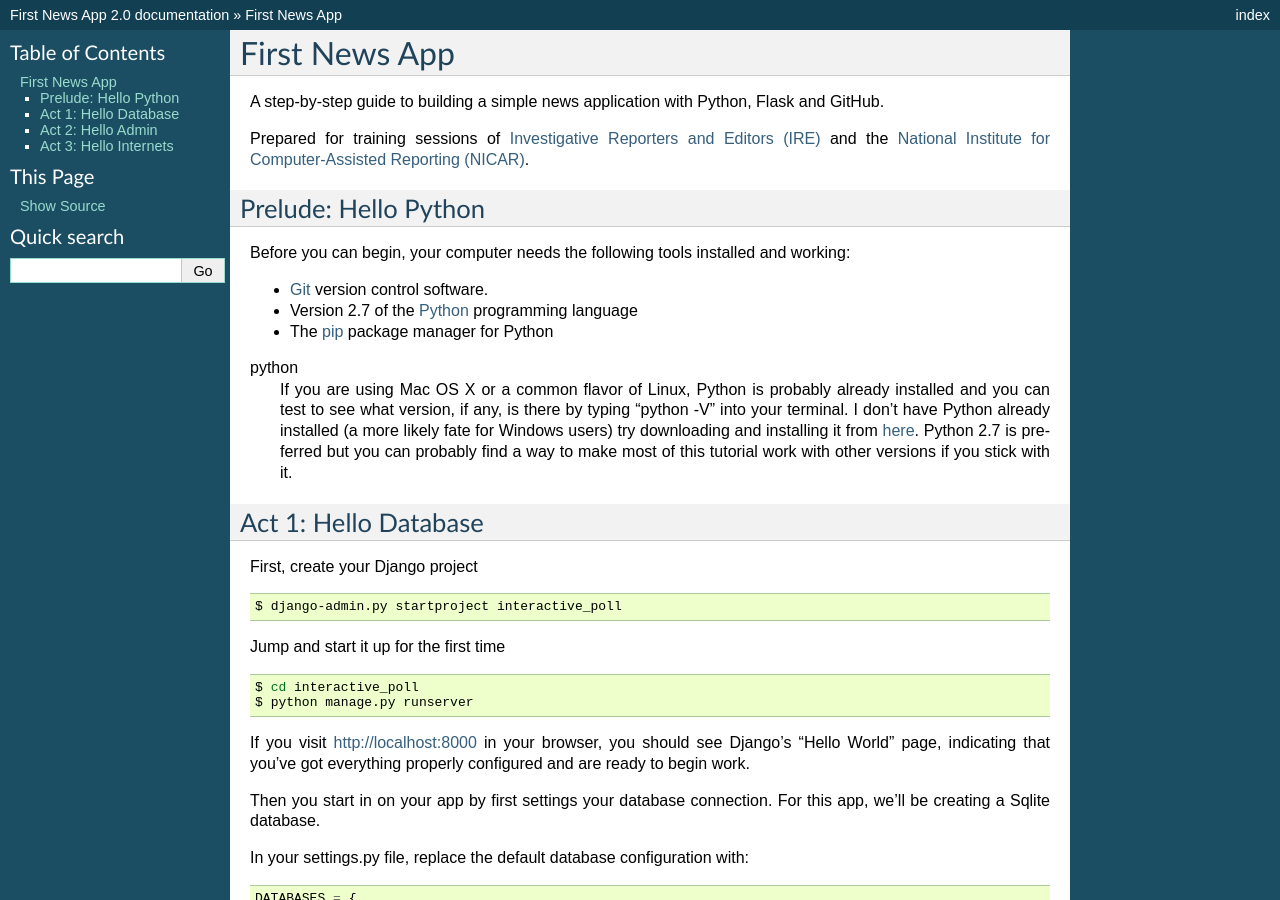
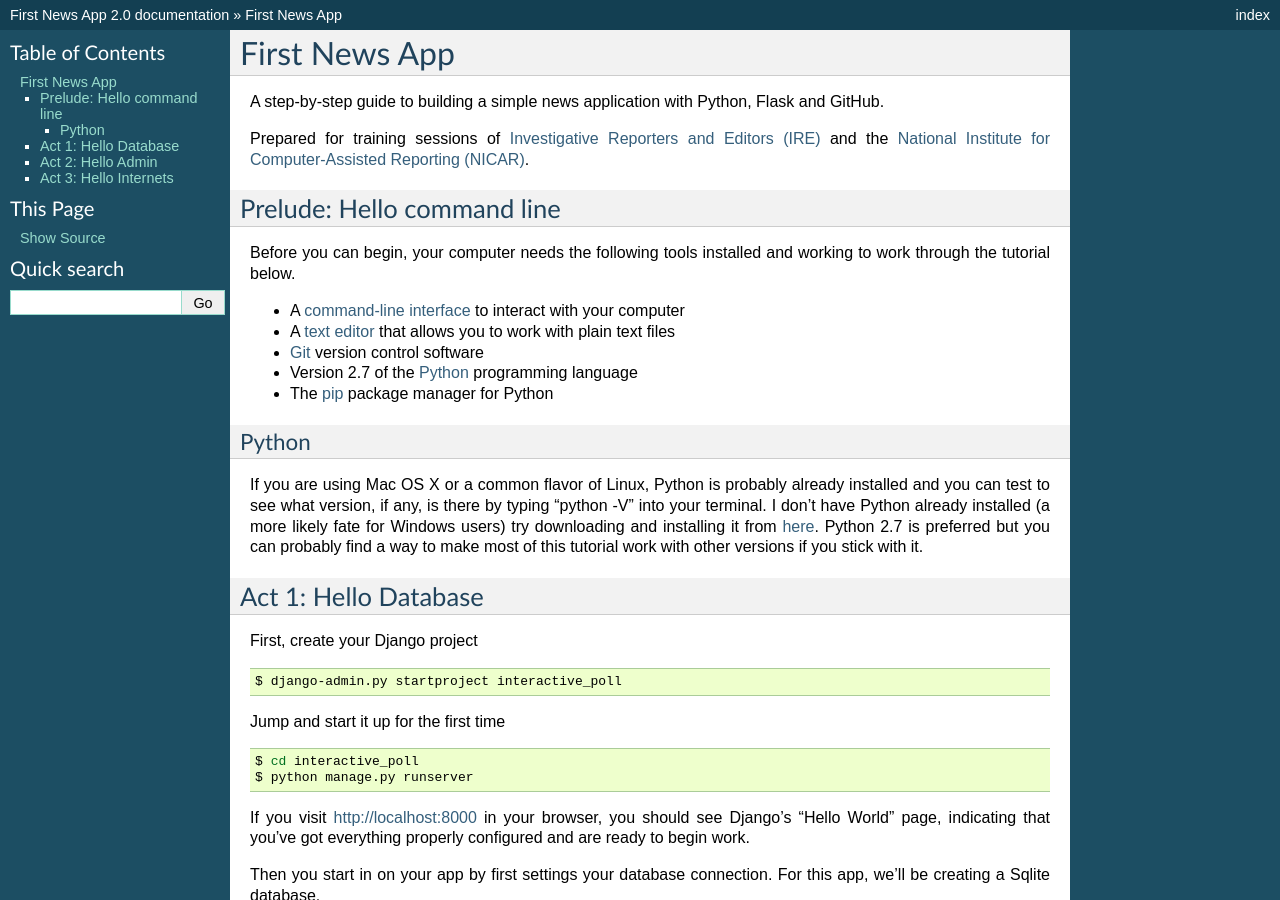
Before and after one commit to palewire/first-news-app, a Sphinx documentation site: the page built from docs/index.rst, in a window 1280 px wide and 900 px high. Built offline with Sphinx 7.4.7, drawn with Linux system fonts in a browser that asks for light colours.

Commit message:
Moar prereqs

```diff
--- a/docs/index.rst
+++ b/docs/index.rst
@@ -6,21 +6,25 @@
 Prepared for training sessions of `Investigative Reporters and Editors (IRE) <http://www.ire.org/>`_
 and the `National Institute for Computer-Assisted Reporting (NICAR) <http://data.nicar.org/>`_.
 
-Prelude: Hello Python
----------------------
+Prelude: Hello command line
+---------------------------
 
-Before you can begin, your computer needs the following tools installed and working:
+Before you can begin, your computer needs the following tools installed and working to work through
+the tutorial below.
 
-- `Git <http://git-scm.com/>`_ version control software.
-- Version 2.7 of the `Python <http://python.org>`_ programming language
-- The `pip <http://www.pip-installer.org/en/latest/installing.html>`_ package manager for Python
+* A `command-line interface <https://en.wikipedia.org/wiki/Command-line_interface>`_ to interact with your computer
+* A `text editor <https://en.wikipedia.org/wiki/Text_editor>`_ that allows you to  work with plain text files
+* `Git <http://git-scm.com/>`_ version control software
+* Version 2.7 of the `Python <http://python.org>`_ programming language
+* The `pip <http://www.pip-installer.org/en/latest/installing.html>`_ package manager for Python
 
-python
-  If you are using Mac OS X or a common flavor of Linux, Python is probably already installed and you can
-  test to see what version, if any, is there by typing "python -V" into your terminal. I don't have Python
-  already installed (a more likely fate for Windows users) try downloading and installing it from `here
-  <http://www.python.org/download/releases/2.7.6/>`_. Python 2.7 is preferred but you can probably find a
-  way to make most of this tutorial work with other versions if you stick with it.
+Python
+~~~~~~
+If you are using Mac OS X or a common flavor of Linux, Python is probably already installed and you can
+test to see what version, if any, is there by typing "python -V" into your terminal. I don't have Python
+already installed (a more likely fate for Windows users) try downloading and installing it from `here
+<http://www.python.org/download/releases/2.7.6/>`_. Python 2.7 is preferred but you can probably find a
+way to make most of this tutorial work with other versions if you stick with it.
 
 Act 1: Hello Database
 ---------------------
```
Also changed, not shown: 5 other files.
